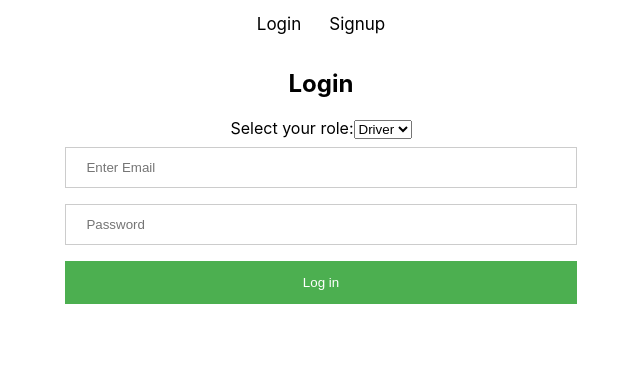
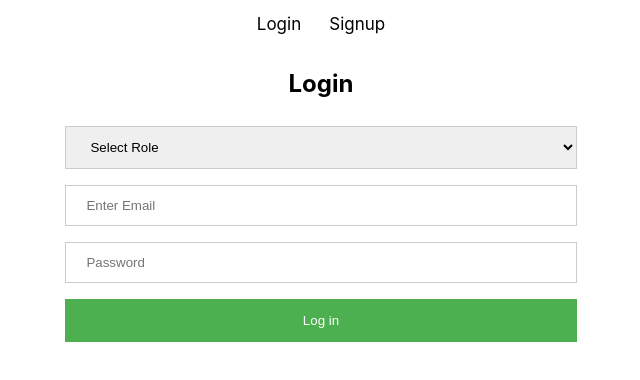
Before and after one commit to swetha867/RideShare, a React (Create React App) app in the folder client/: page /login in a window 1280 px wide. Shown: the top 380 px of the page, without its empty margins (319-959 px from the left). Built offline with nearby package versions, Linux system fonts and the light colour scheme.

Commit message:
riderregistration functionality added

```diff
--- a/client/src/pages/Login.js
+++ b/client/src/pages/Login.js
@@ -43,14 +43,13 @@ const Login = ({ user, password, isLoggedIn, loadingState, dispatch }) => {
   return (
     <div className="container">
       <h2>Login</h2>
-      <div>
-        <label>
-          Select your role:
-          <select onChange={(e) => dispatch(setRole(e.target.value))}>
+      <div class="select">
+          <select   onChange={(e) => setRole(e.target.value)}>
+          <option value="0">Select Role</option>
+
             <option value="Driver">Driver</option>
             <option value="Rider">Rider</option>
           </select>
-        </label>
       </div>
       <div>
         <input
--- a/client/src/pages/RiderSignup.js
+++ b/client/src/pages/RiderSignup.js
@@ -16,7 +16,7 @@ const Signup = ({ loadingState, dispatch }) => {
   const handleSignUp = () => {
     //  dispatch(setLoadingState("loading"));
     const userData = {
-      rid, Rname, Rider_contact, RuserName, Rpassword
+       Rname, Rider_contact, RuserName, Rpassword
     };
     //var headers = { 'Content-Type': 'application/json' }
     axios
@@ -73,7 +73,7 @@ const Signup = ({ loadingState, dispatch }) => {
           type="text"
           value={Rider_contact}
           id="contact"
-          placeholder="Contact"
+          placeholder="Contact Number"
           onChange={(e) => setContact(e.target.value)}
         />
       </div>
--- a/client/src/rideShare.css
+++ b/client/src/rideShare.css
@@ -93,3 +93,12 @@ button .logout {
       font-size:2em;
       vertical-align:middle;
   }
+  select {
+    background-image:none\9;
+    width: 40%;
+    padding: 12px 20px;
+    margin: 8px 0;
+    display: inline-block;
+    border: 1px solid #ccc;
+    box-sizing: border-box;
+}
```
Also changed, not shown: 1 other file (tests, documents, lock files or other folders).
